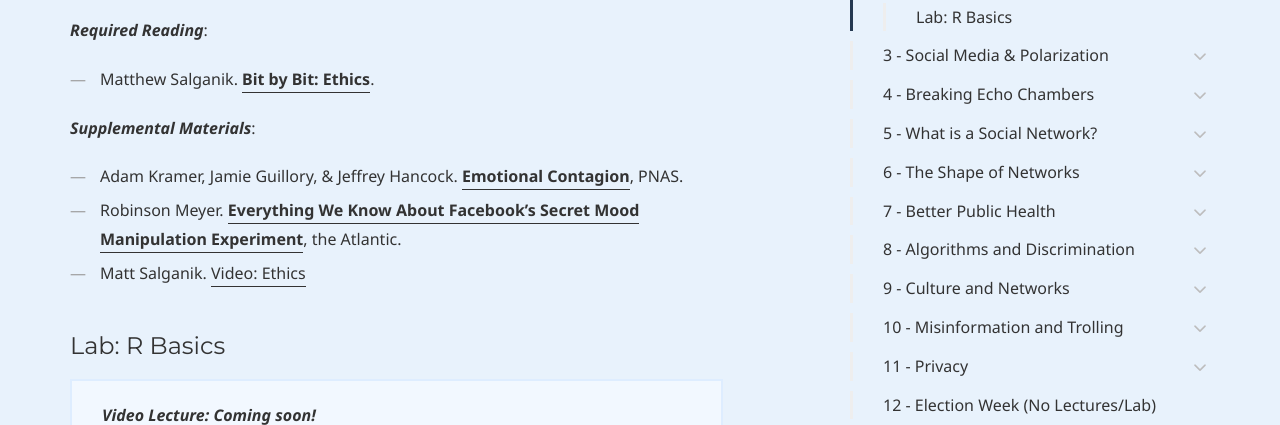
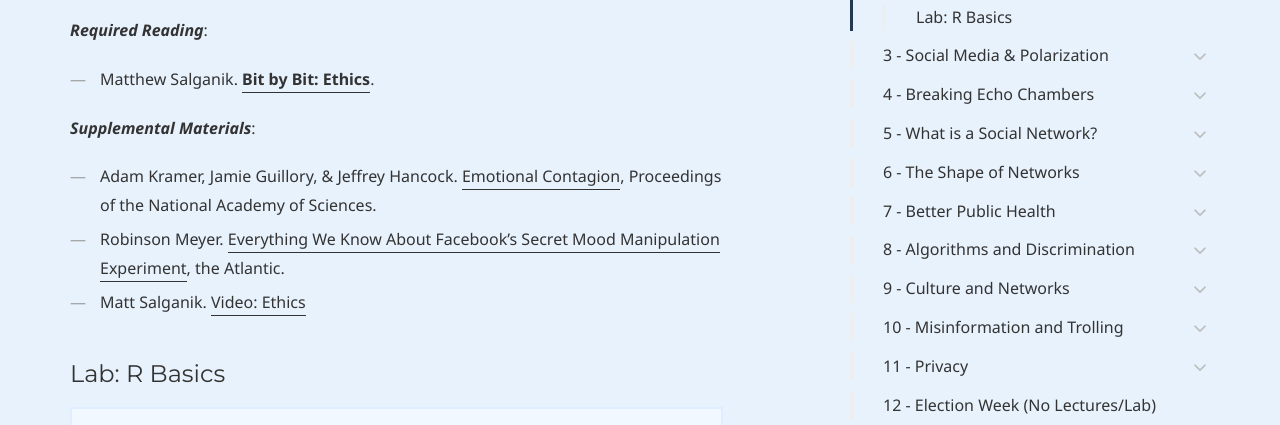
Before and after one commit to dssoc/dssoc.github.io, a Jekyll site: the page built from schedule.md, in a window 1280 px wide and 900 px high, scrolled down 2570 px, cut to the strip 95-520 px from the top of the window. Built offline with Jekyll 4.4.1, drawn with Linux system fonts in a browser that asks for light colours; some web fonts are replaced.

Commit message:
Update schedule.md

```diff
--- a/schedule.md
+++ b/schedule.md
@@ -78,8 +78,8 @@ allowfullscreen></iframe>
 - Matthew Salganik. [**Bit by Bit: Ethics**](https://www.bitbybitbook.com/en/1st-ed/ethics/).
 
 ***Supplemental Materials***:
-- Adam Kramer, Jamie Guillory, & Jeffrey Hancock. [**Emotional Contagion**](https://www.pnas.org/content/111/24/8788), PNAS.
-- Robinson Meyer. [**Everything We Know About Facebook's Secret Mood Manipulation Experiment**](https://www.theatlantic.com/technology/archive/2014/06/everything-we-know-about-facebooks-secret-mood-manipulation-experiment/373648/), the Atlantic.
+- Adam Kramer, Jamie Guillory, & Jeffrey Hancock. [Emotional Contagion](https://www.pnas.org/content/111/24/8788), Proceedings of the National Academy of Sciences.
+- Robinson Meyer. [Everything We Know About Facebook's Secret Mood Manipulation Experiment](https://www.theatlantic.com/technology/archive/2014/06/everything-we-know-about-facebooks-secret-mood-manipulation-experiment/373648/), the Atlantic.
 - Matt Salganik. [Video: Ethics](https://www.youtube.com/watch?v=A-5QaX5ZiK8&feature=youtu.be)
 
 #### Lab: R Basics
```
